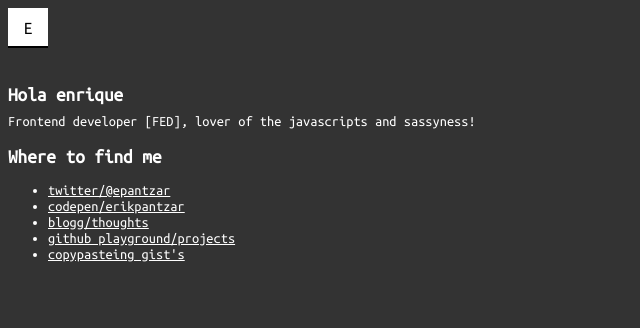
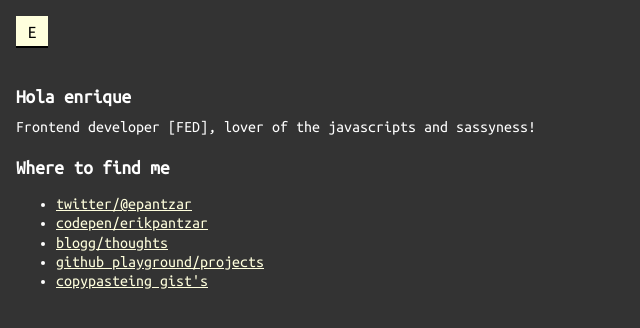
Before and after one commit to erikpantzar/erikpantzar.github.io, a plain HTML site: page index.html in a window 1280 px wide. Shown: the whole page, without its empty margins (0-640 px from the left). Drawn offline with Linux system fonts and the light colour scheme.

Commit message:
Update color and size

```diff
--- a/index.html
+++ b/index.html
@@ -15,21 +15,24 @@
             font-family: 'Ubuntu Mono', monospace;
             font-weight: 300;
             font-size: 1em;
+            line-height: 1.2;
+            padding: 1em;
+            margin: 0;
         }
 
         a {
-            font-size: 0.9em;
-            color: #fff;
+            font-size: 1em;
+            color: #ffd;
         }
 
         .logo {
-            background: #fff;
+            background: #ffd;
             color: #000;
-            width: 40px; height: 38px;
+            width: 32px; height: 30px;
             display: inline-block;
             margin: 0 0 1em;
             font-size: 18px;
-            line-height: 40px;
+            line-height: 32px;
             text-align: center;
             border-bottom: 2px solid black;
         }
@@ -40,7 +43,7 @@
         }
 
         p {
-            margin: 0 0 0.5em; font-size: 0.9em;
+            margin: 0 0 0.5em; font-size: 1em;
         }
 
 
```
